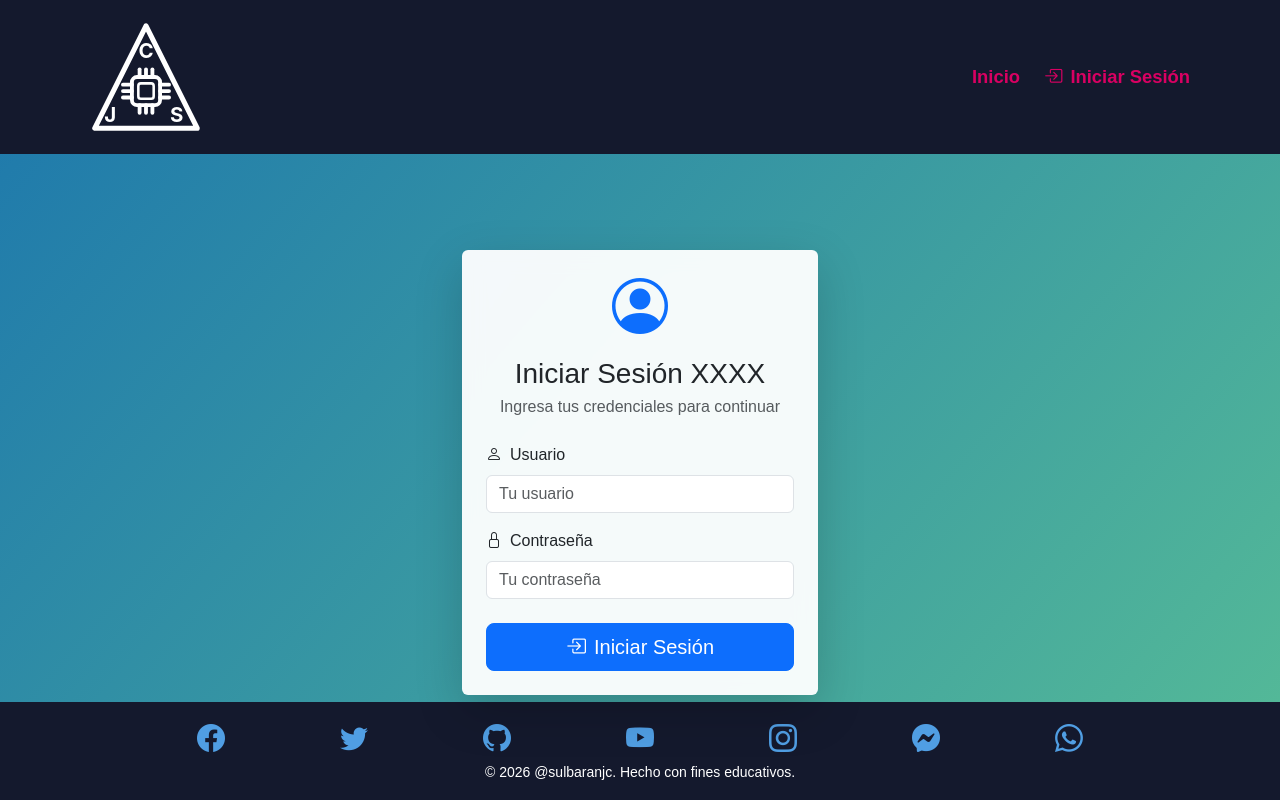
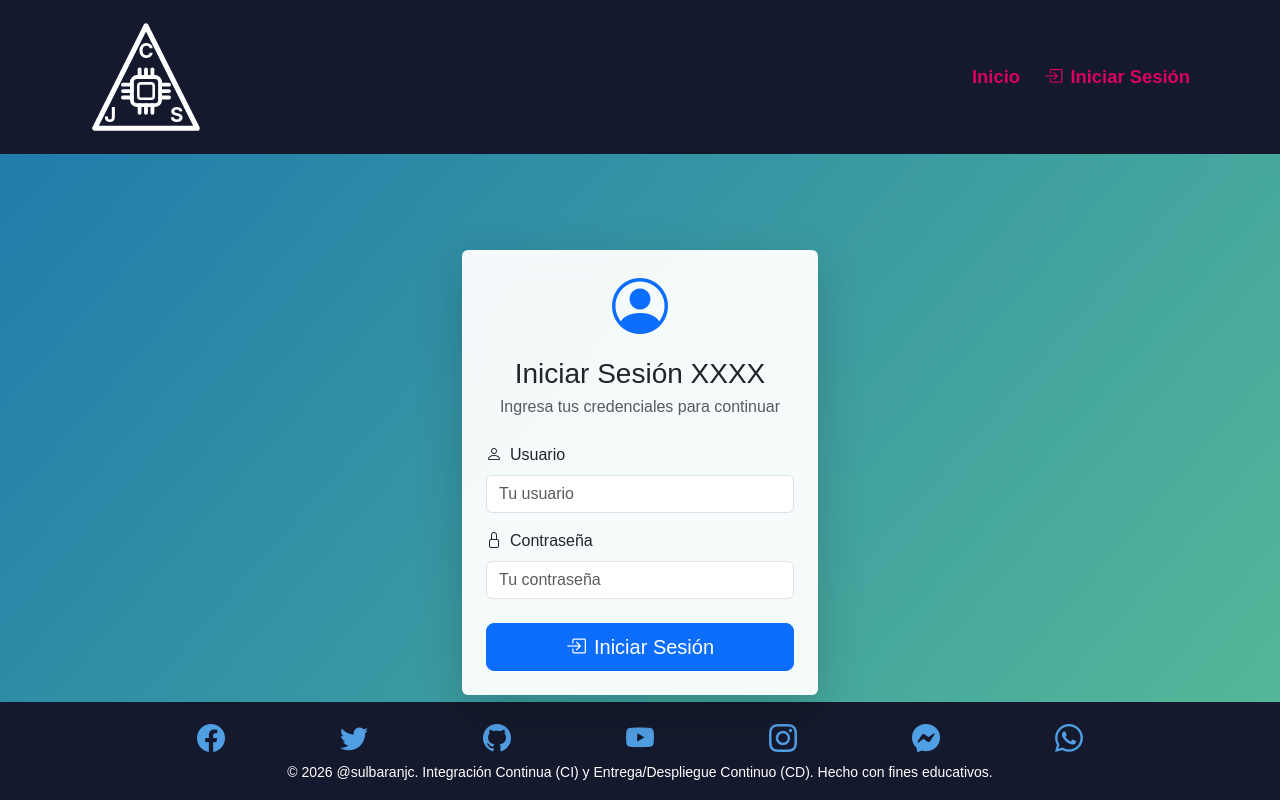
Before and after one commit to sulbaranjc/clientes_frontend_react, a React (Vite) app: page /login in a window 1280 px wide. Built offline with nearby package versions, Linux system fonts and the light colour scheme.

Commit message:
Preparación al pase de producción

```diff
--- a/src/components/AppFooter.jsx
+++ b/src/components/AppFooter.jsx
@@ -15,7 +15,7 @@ export default function AppFooter() {
         </nav>
 
         <small className="text-white">
-          &copy; 2026 @sulbaranjc. Hecho con fines educativos.
+          &copy; 2026 @sulbaranjc. Integración Continua (CI) y Entrega/Despliegue Continuo (CD). Hecho con fines educativos.
         </small>
       </Container>
     </footer>
```
